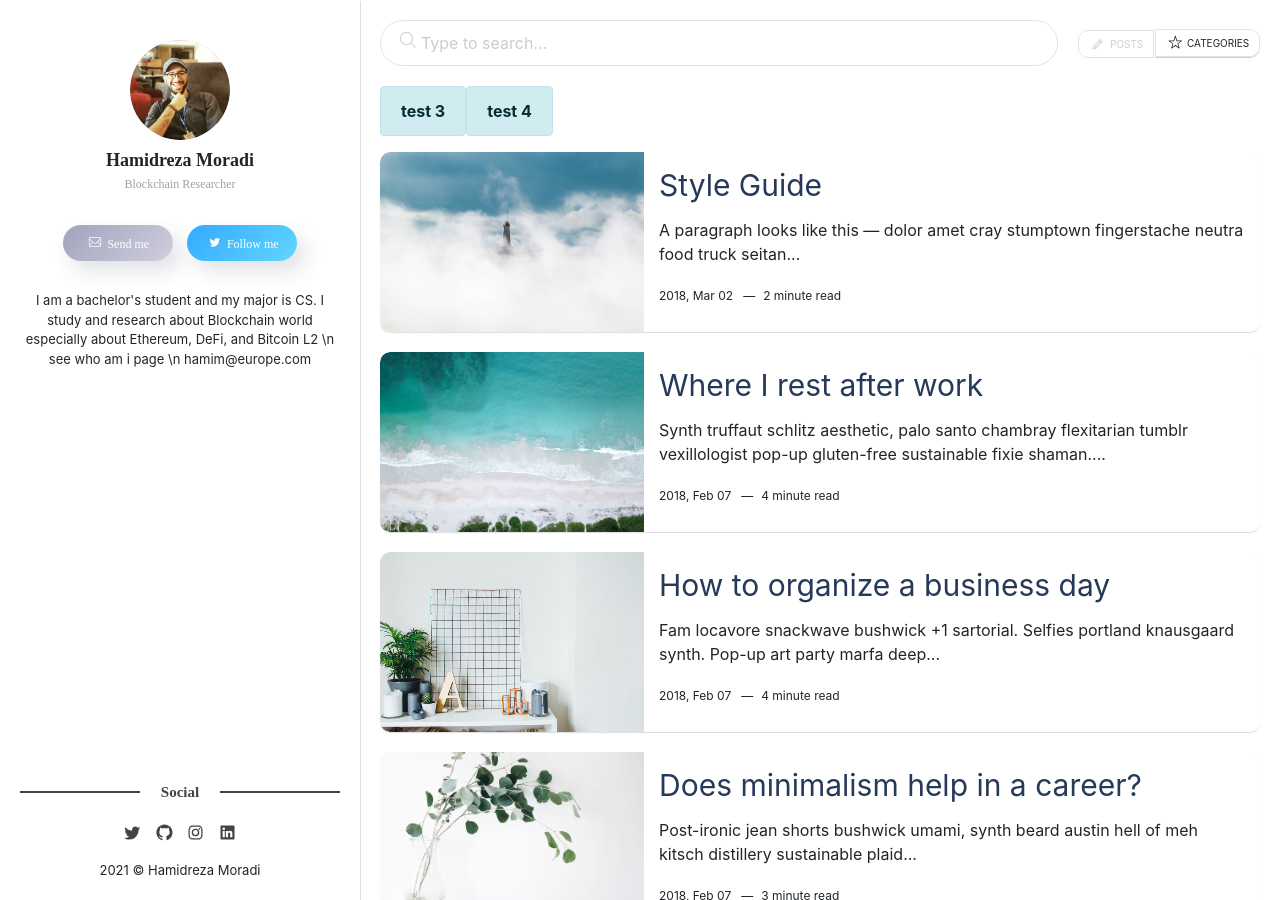
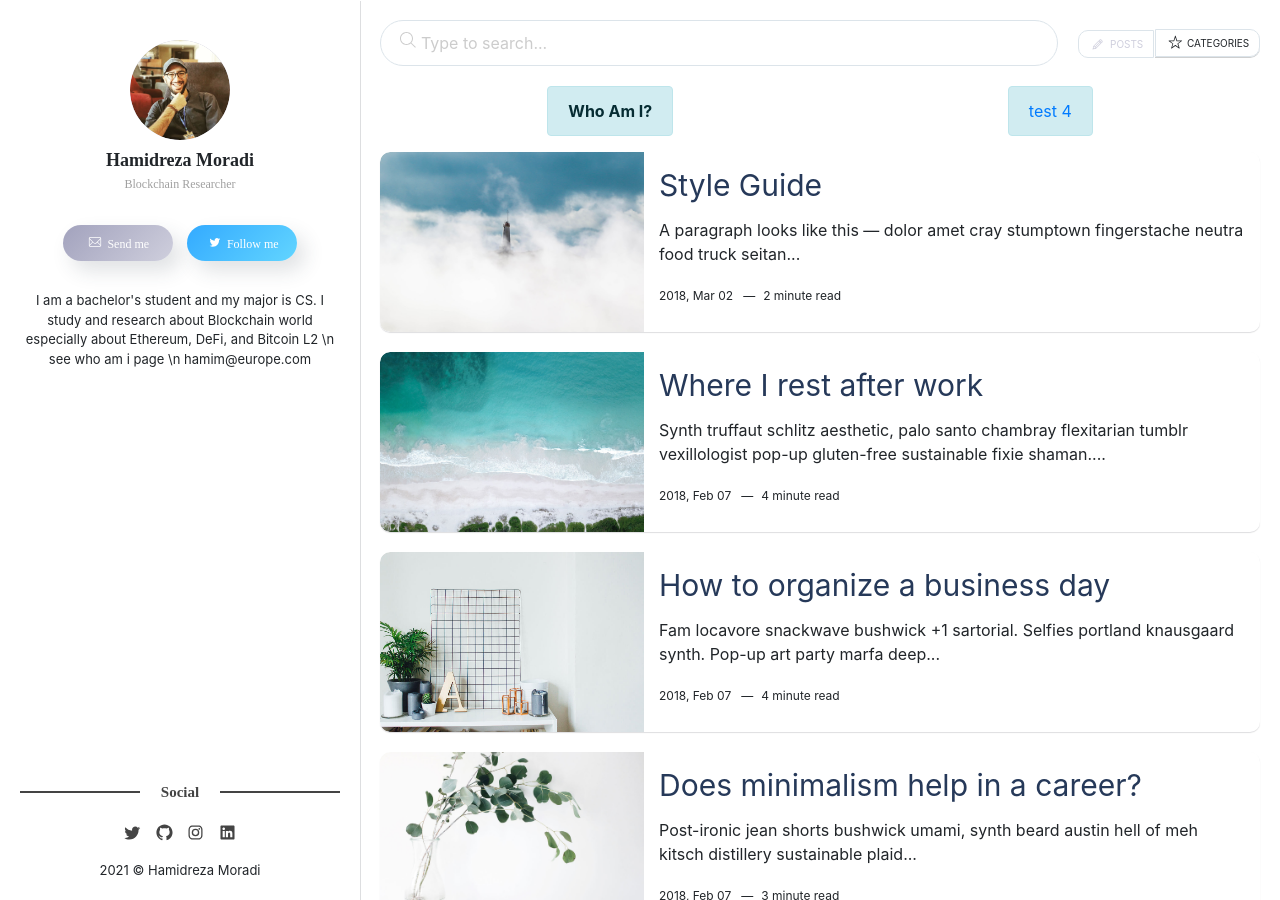
Before and after one commit to irnb/irnb.github.io, a Jekyll site: the page built from index.html, in a window 1280 px wide and 900 px high. Built offline with Jekyll 4.4.1, drawn with Linux system fonts in a browser that asks for light colours; some web fonts are replaced; the list of posts is cut into pages by our own code.

Commit message:
change  test2

```diff
--- a/index.html
+++ b/index.html
@@ -25,11 +25,11 @@ layout: home
 
   <div class="container">
     <div class="row">
-      <div class="alert alert-info" role="alert">
-        <a href="#" class="alert-link">test 3</a>
+      <div class="alert alert-info mx-auto " role="alert">
+        <a href="irnb.github.io/whoami" class="alert-link">Who Am I?</a>
       </div>
-      <div class="alert alert-info" role="alert">
-        <a href="#" class="alert-link">test 4</a>
+      <div class="alert alert-info mx-auto " role="alert">
+        <a href="mailto:hamid@europe.com" class="hamid@europe.com">test 4</a>
       </div>
     </div>
 </div>
```
